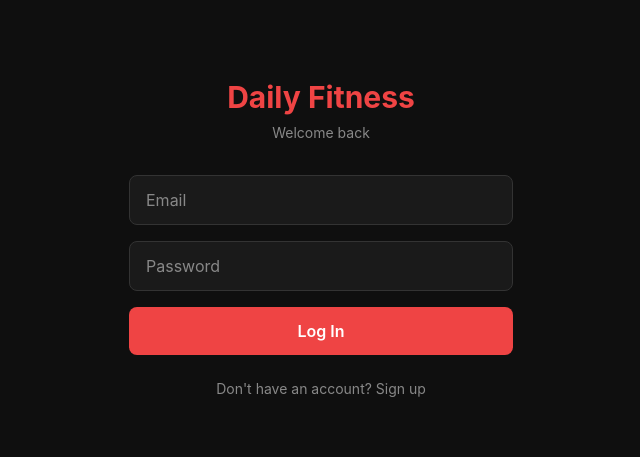
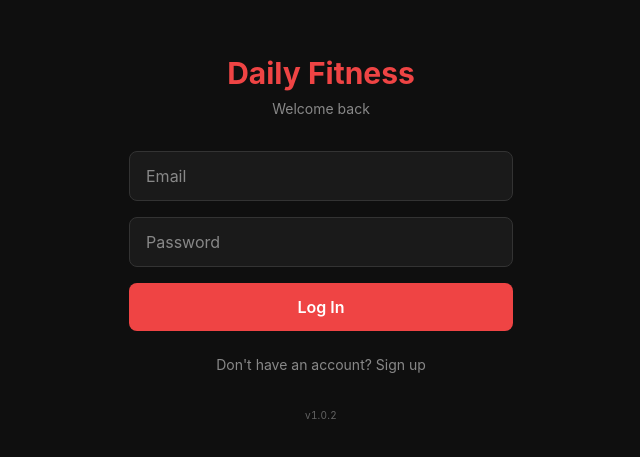
Before and after one commit to lasharela/kegle-exersize, a React (Vite) app: page /login in a window 1280 px wide. Shown: the part 161-618 px from the top of the page, without its empty margins (319-959 px from the left). Built offline with nearby package versions, Linux system fonts and the light colour scheme; no server answers.

Commit message:
chore: show app version

```diff
--- a/src/components/Header.tsx
+++ b/src/components/Header.tsx
@@ -2,6 +2,7 @@ import { useAuth } from '../context/AuthContext'
 import { useLocation } from 'react-router-dom'
 import { ChevronLeft } from 'lucide-react'
 import { useRequestExit } from '../context/SessionGuardContext'
+import { APP_VERSION } from '../lib/version'
 
 export default function Header() {
   const { profile, streakDays, user } = useAuth()
@@ -41,6 +42,10 @@ export default function Header() {
         </button>
       )}
 
+      <div className="flex items-center gap-2">
+        <span className="text-[10px] tracking-wide text-text-dim tabular-nums" aria-label={`App version ${APP_VERSION}`}>
+          {APP_VERSION}
+        </span>
         <button
           onClick={() => requestExit(isSettings ? '/' : '/settings')}
           aria-label={isSettings ? 'Close settings' : 'Open settings'}
@@ -54,6 +59,7 @@ export default function Header() {
             initials
           )}
         </button>
+      </div>
     </header>
   )
 }
--- a/src/components/SoundDiagnostics.tsx
+++ b/src/components/SoundDiagnostics.tsx
@@ -6,6 +6,7 @@ import { ChevronDown } from 'lucide-react'
 import { useSound } from '../hooks/useSound'
 import { audioSessionInfo, keepAliveState, startSilentKeepAlive, primeAudioSession } from '../lib/audio-session'
 import { soundEnabled } from '../lib/settings'
+import { APP_VERSION } from '../lib/version'
 
 function isStandalone(): boolean {
   if (window.matchMedia('(display-mode: standalone)').matches) return true
@@ -65,6 +66,7 @@ export default function SoundDiagnostics() {
             value={keepAlive.exists ? (keepAlive.playing ? `playing (${keepAlive.currentTime.toFixed(1)}s)` : 'PAUSED') : 'not started'}
             ok={keepAlive.exists && keepAlive.playing}
           />
+          <Row label="Version" value={APP_VERSION} />
           <Row label="Build" value={new Date(__BUILD_TIME__).toLocaleString()} />
 
           <div className="h-px bg-border my-1" />
--- /dev/null
+++ b/src/lib/version.ts
@@ -0,0 +1 @@
+export const APP_VERSION = 'v1.0.2'
--- a/src/pages/Login.tsx
+++ b/src/pages/Login.tsx
@@ -1,6 +1,7 @@
 import { useState, type FormEvent } from 'react'
 import { useNavigate } from 'react-router-dom'
 import { useAuth } from '../context/AuthContext'
+import { APP_VERSION } from '../lib/version'
 
 function getInitials(name: string): string {
   return name
@@ -95,6 +96,9 @@ export default function Login() {
         >
           {isRegister ? 'Already have an account? Log in' : "Don't have an account? Sign up"}
         </button>
+        <p className="text-text-dim/70 text-[10px] text-center mt-8 tracking-wide tabular-nums">
+          {APP_VERSION}
+        </p>
       </div>
     </div>
   )
```
Lines whose indentation alone changed are shown as unchanged.
